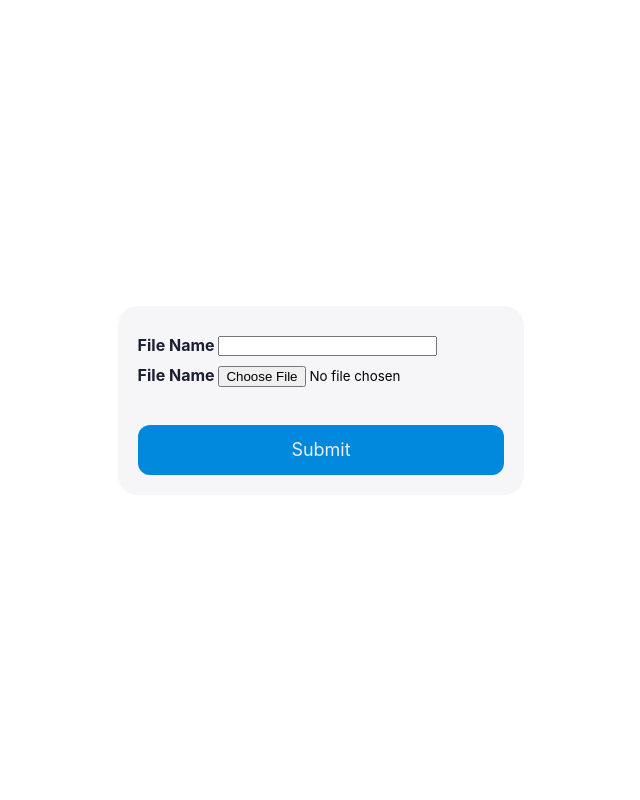
After one commit to souraOP/IISC, a Django app: page /upload/ in a window 1280 px wide. The commit adds this page. Shown: the whole page, without its empty margins (319-959 px from the left). Run offline with Django 4.2, Linux system fonts and the light colour scheme; a user stored in the database is signed in.

Commit message:
Completed Upload and result section

```diff
--- a/iisc/settings.py
+++ b/iisc/settings.py
@@ -150,3 +150,6 @@ AUTO_LOGOUT = {
     'MESSAGE': 'The session has expired. Please login again to continue.',
     'REDIRECT_TO_LOGIN_IMMEDIATELY': True,
 }
+
+MEDIA_URL = '/media/'
+MEDIA_ROOT = os.path.join(BASE_DIR,'upload')
--- a/iisc/urls.py
+++ b/iisc/urls.py
@@ -16,7 +16,13 @@ Including another URLconf
 from django.contrib import admin
 from django.urls import path,include
 
+
+from django.conf import settings
+from django.conf.urls.static import static
+
 urlpatterns = [
     path('admin/', admin.site.urls),
     path('',include('new.urls')),
 ]
+urlpatterns += static(settings.STATIC_URL, document_root=settings.STATIC_ROOT)
+urlpatterns += static(settings.MEDIA_URL, document_root=settings.MEDIA_ROOT)
--- a/new/forms.py
+++ b/new/forms.py
@@ -29,3 +29,7 @@ class MyPasswordResetForm(PasswordResetForm):
 class MySetPasswordForm(SetPasswordForm):
     new_password1 = forms.CharField(label='New Password',widget=forms.PasswordInput(attrs={'autocomplete':'current-password','class':'form-control'}))
     new_password2 = forms.CharField(label='Confirm New Password',widget=forms.PasswordInput(attrs={'autocomplete':'current-password','class':'form-control'}))
+
+class MyfileUploadForm(forms.Form):
+    file_name = forms.CharField(widget=forms.TextInput(attrs={'class':'form-control'}))
+    files_data = forms.FileField(widget=forms.FileInput(attrs={'class':'form-control'}))
--- a/new/urls.py
+++ b/new/urls.py
@@ -14,7 +14,8 @@ urlpatterns =[
     path('visualization', views.visualization,name="visualization"),
 
     path('summary/', views.summary,name="summary"),
-
+    path('upload/',views.add_file,name="add_file"),
+    path('view/',views.show_file,name="view"),
     #login
     path('registration/',views.Register.as_view(),name = 'register'),
     path('login/',auth_view.LoginView.as_view(template_name='authentication/login.html',authentication_form=LoginForm) , name='login'),
--- a/new/views.py
+++ b/new/views.py
@@ -1,14 +1,16 @@
-from django.shortcuts import render
+from django.shortcuts import render,HttpResponse
 
 
 #Authonication
 from django.views import View
-from .forms import RegisterForm
+from .forms import RegisterForm,MyfileUploadForm
 from django.contrib import messages
 from django.core.mail import send_mail
 from django.contrib.auth.decorators import login_required
 from iisc import settings
-
+from .models import file_upload
+from django.contrib.auth import views as User
+from django.contrib.auth.models import User
 # Create your views here.
 
 def home(request):
@@ -56,3 +58,36 @@ class Register(View):
         else:
             messages.warning(request,"Invalid Input Data")
         return render(request,'authentication/Register.html',locals())
+
+@login_required(login_url='http://127.0.0.1:8000/login/')
+def add_file(request):
+    context={}
+    if request.method == 'POST':
+        form = MyfileUploadForm(request.POST,request.FILES)
+
+        if form.is_valid():
+            login_user=User.objects.get(username=request.user.username)
+            name = form.cleaned_data['file_name']
+            the_files = form.cleaned_data['files_data']
+            file_upload(uploader=login_user,file_name=name,my_file=the_files).save()
+            context["status"]="{}File Added Successfully"
+            currentuser = request.user
+            user_email = currentuser.email
+            mail_message = f'The task  finished successfully.'\
+                           f'You can view the results by visiting http://127.0.0.1:8000/result/{name}/'
+            send_mail('Your Result is Ready', mail_message, settings.EMAIL_HOST_USER, [user_email],fail_silently=False)
+            return render(request,"accountsummary.html",context)
+        else:
+            return HttpResponse("error")
+    else:
+        context = {
+            'form':MyfileUploadForm()
+        }
+        return render(request,"upload.html",context)
+
+def show_file(request):
+    all_data = file_upload.objects.filter(uploader__id=request.user.id)
+    context = {
+        'data':all_data
+    }
+    return render(request,'view.html',context)
--- a/templates/simulation.html
+++ b/templates/simulation.html
@@ -49,7 +49,7 @@
             <button><a href="http://127.0.0.1:8000/logout/">Logout</a></button>
             <button><a href="http://127.0.0.1:8000/passwordchange/">Change Password</a></button>
              <br><br>
-            <button><a href="http://127.0.0.1:8000/simulation/test">Upload</a></button>
+            <button><a href="http://127.0.0.1:8000/upload/">Upload</a></button>
         </div>
 
         <div class="slider">
--- /dev/null
+++ b/templates/upload.html
@@ -0,0 +1,88 @@
+<!DOCTYPE html>
+<html lang="en">
+<head>
+    <meta charset="UTF-8">
+    <meta http-equiv="X-UA-Compatible" content="IE=edge">
+    <meta name="viewport" content="width=device-width, initial-scale=1.0">
+    <title>UploadForm</title>
+</head>
+<style>
+    *{
+    padding: 0;
+    margin: 0;
+    box-sizing: border-box;
+    color: #1a1f36;
+    font-family: -apple-system,BlinkMacSystemFont,Segoe UI,Roboto,Helvetica Neue,Ubuntu,sans-serif;
+    word-wrap: break-word;
+}
+
+body {
+align-items: center;
+background-color: #fff;
+display: flex;
+justify-content: center;
+height: 100vh;
+}
+
+form {
+background-color: #f6f6f8;
+border-radius: 20px;
+box-sizing: border-box;
+padding: 20px;
+font-weight: bold;
+}
+form h2{
+text-align: center;
+text-decoration-line: underline;
+color: blue;
+margin: 10px;
+font-weight: bold;
+}
+form input{
+margin-top: 10px;
+color: black;
+
+}
+.submit{
+background-color: #08d;
+border-radius: 12px;
+border: 0;
+box-sizing: border-box;
+color: #eee;
+cursor: pointer;
+font-size: 18px;
+height: 50px;
+margin-top: 38px;
+outline: 0;
+text-align: center;
+width: 100%;
+}
+
+.submit:active {
+background-color: rgb(146, 200, 244);
+}
+</style>
+<body>
+    <div class="container">
+        <form action="{% url 'add_file' %}" method="post" enctype="multipart/form-data">
+            {%  csrf_token %}
+       <!-- <input type="text" name="filename" placeholder="Enter File Name"><br>
+            <input type="file" name="file"><br>-->
+            <div class="form-group">
+                <label for="{{form.file_name.id_for_label}}">File Name</label>
+                {{form.file_name}}
+            </div>
+            <div class="form-group">
+                <label for="{{form.files.id_for_label}}">File Name</label>
+                {{form.files_data}}
+            </div>
+            <button type="submit" class="submit">Submit</button>
+        </form>
+    </div>
+</body>
+</html>
+{% if status%}
+   <script>
+    alert("{{status}}");
+   </script>
+{% endif %}
```
Also changed, not shown: new/models.py (+10 -0 lines), templates/accountsummary.html (+7 -2 lines), templates/view.html (added, +63 -0 lines), db.sqlite3, new/migrations/0001_initial.py (added), 5 other files.
